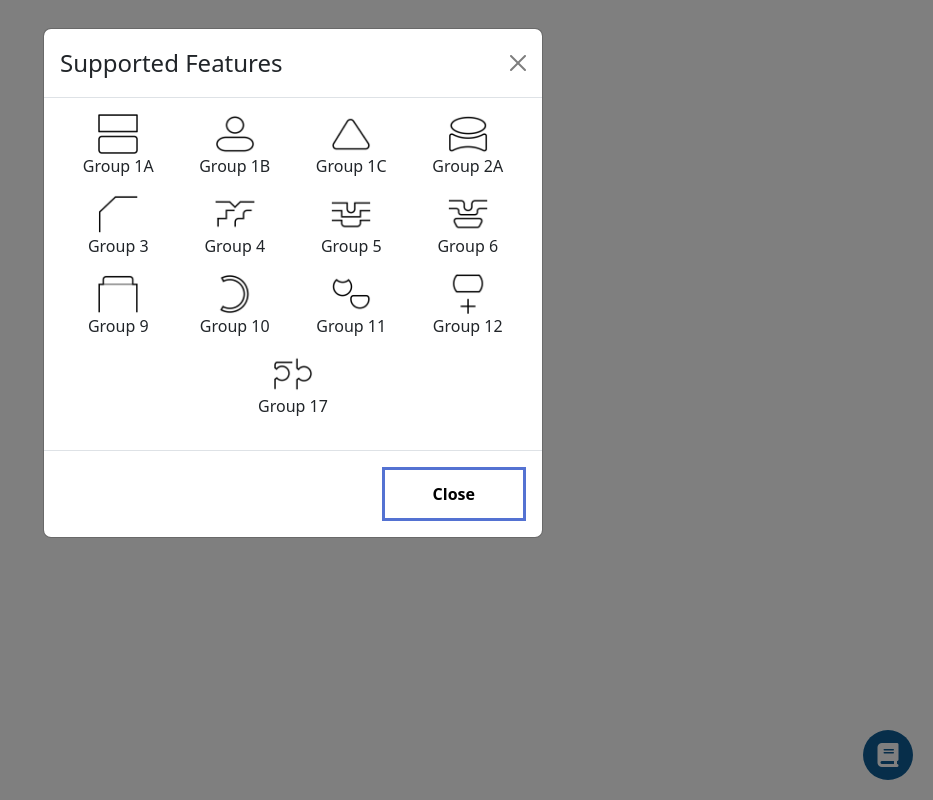
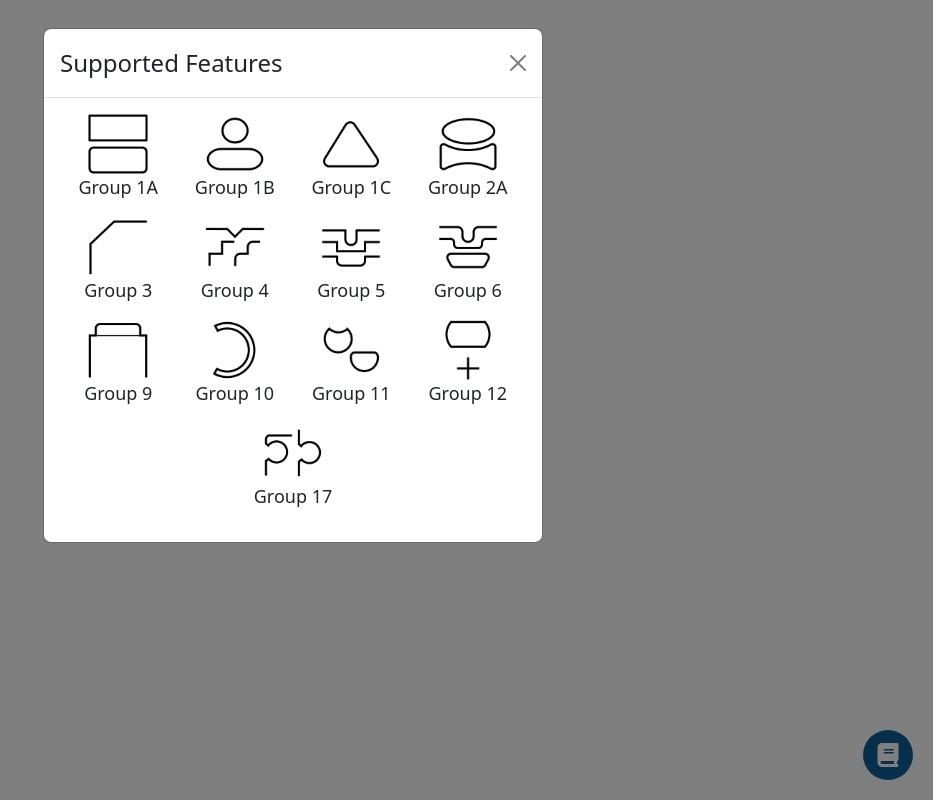
Before and after one commit to dewitte0210/CS458_002_MathiasDieCompany, a React (Create React App) app in the folder FrontEnd/file-submission/: page / in a window 1280 px wide. Both pictures are taken after a click on the button "Supported Features". Shown: the whole page, without its empty margins (347-1280 px from the left). Built offline with nearby package versions, Linux system fonts and the light colour scheme.

Commit message:
Made the supported features modal look cleaner

```diff
--- a/FrontEnd/file-submission/src/Components/SupportedFeaturesModal.tsx
+++ b/FrontEnd/file-submission/src/Components/SupportedFeaturesModal.tsx
@@ -37,7 +37,7 @@ const ParentModal: React.FC<ParentModalProps> = ({
   return (
     <>
       {/* Parent Modal */}
-      <Modal show={showModal} onHide={handleCloseModal}>
+          <Modal show={showModal && !childModalVisible} onHide={handleCloseModal}>
         <Modal.Header closeButton>
           <Modal.Title>Supported Features</Modal.Title>
         </Modal.Header>
@@ -55,12 +55,12 @@ const ParentModal: React.FC<ParentModalProps> = ({
             ))}
           </div>
         </Modal.Body>
-        <Modal.Footer>
-          <button className="animated-button" onClick={handleCloseModal}>
-            <span>Close</span>
-            <span></span>
-          </button>
-        </Modal.Footer>
+        {/*<Modal.Footer>*/}
+        {/*  <button className="animated-button" onClick={handleCloseModal}>*/}
+        {/*    <span>Close</span>*/}
+        {/*    <span></span>*/}
+        {/*  </button>*/}
+        {/*</Modal.Footer>*/}
       </Modal>
 
       {/* Child Modal */}
@@ -75,12 +75,12 @@ const ParentModal: React.FC<ParentModalProps> = ({
             </>
           )}
         </Modal.Body>
-        <Modal.Footer>
-        <button className="animated-button" onClick={handleCloseChildModal}>
-            <span>Close</span>
-            <span></span>
-          </button>
-        </Modal.Footer>
+        {/*<Modal.Footer>*/}
+        {/*<button className="animated-button" onClick={handleCloseChildModal}>*/}
+        {/*    <span>Close</span>*/}
+        {/*    <span></span>*/}
+        {/*  </button>*/}
+        {/*</Modal.Footer>*/}
       </Modal>
     </>
   );
--- a/FrontEnd/file-submission/src/Components/UploadAndShow.css
+++ b/FrontEnd/file-submission/src/Components/UploadAndShow.css
@@ -401,7 +401,7 @@ h3 {
 
 .modal-image {
   display: block;
-  width: 40px;
+  width: 60px;
   height: auto;
   margin-left: auto;
   margin-right: auto;
@@ -409,6 +409,7 @@ h3 {
 
 .modal-image-description {
   text-align: center;
+  font-size: large;
 }
 
 .supported-features {
```
